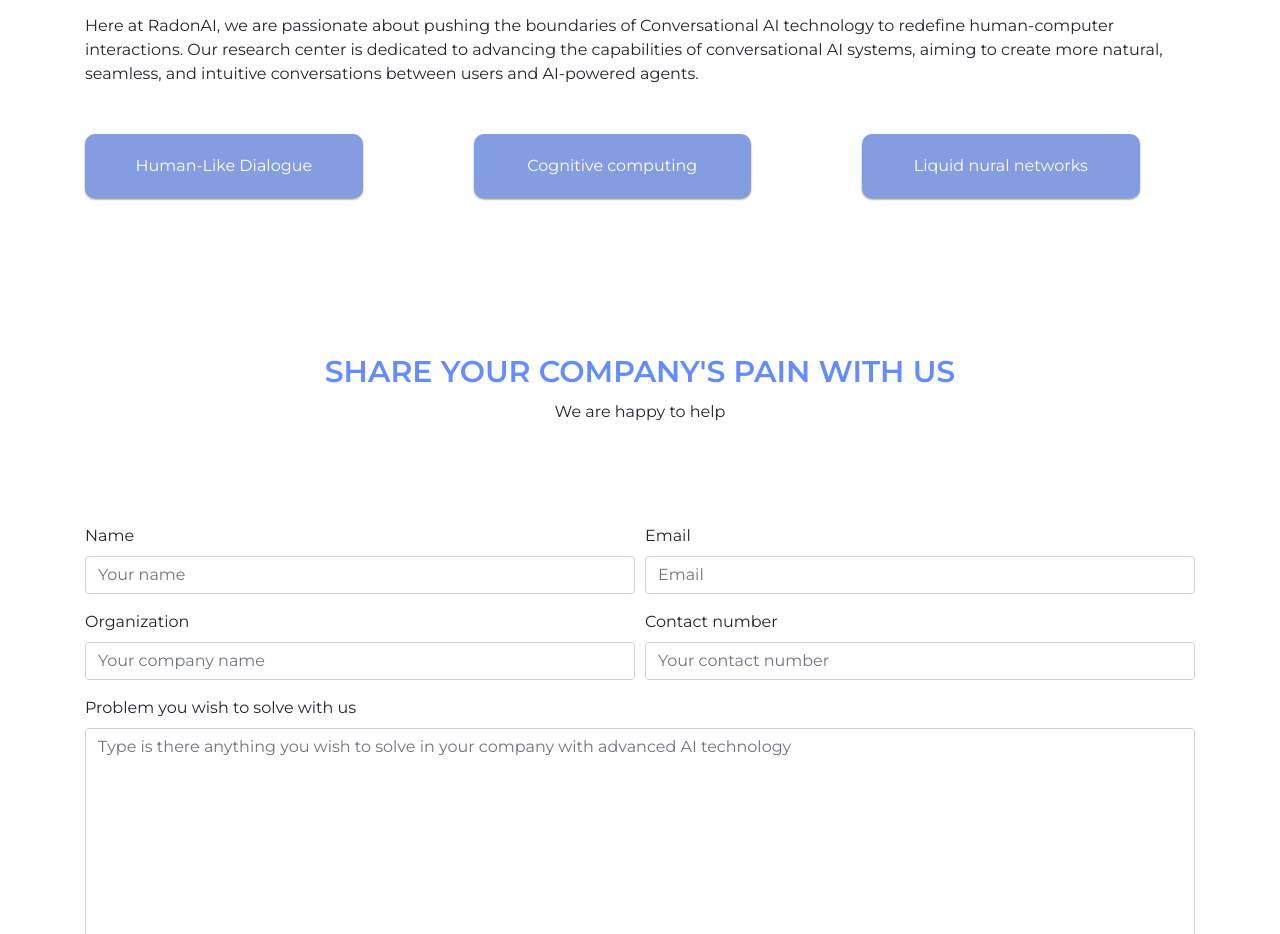
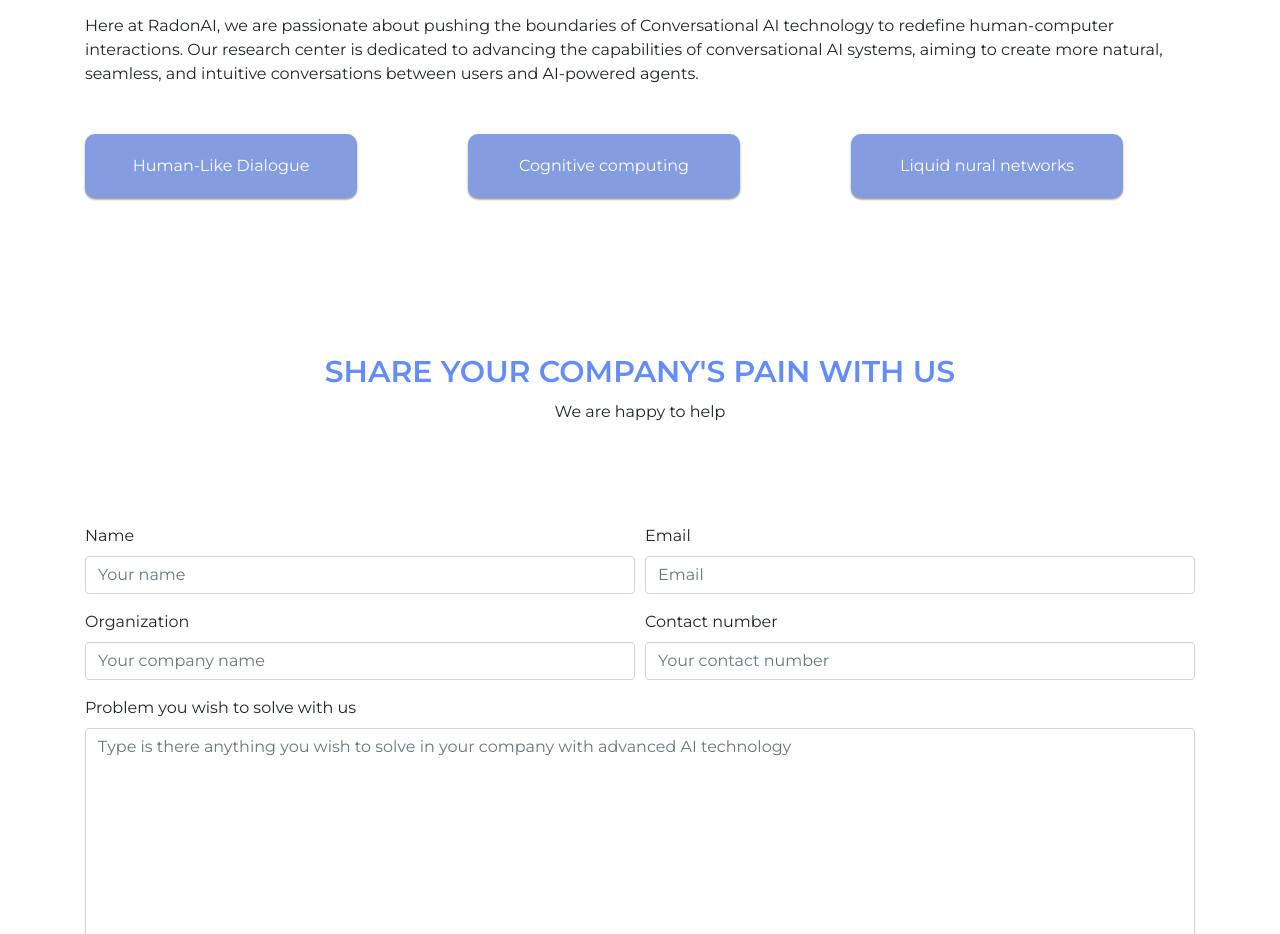
Before and after one commit to Radon-ai-py/website, a plain HTML site: page index.html in a window 1280 px wide. Shown: the part 2780-3714 px from the top of the page. Drawn offline with Linux system fonts and the light colour scheme.

Commit message:
research box edited2

```diff
--- a/css/style.css
+++ b/css/style.css
@@ -107,7 +107,7 @@
    float: left;
    align-items: flex-start;
    justify-content: center;
-   width: 25%;
+   width: 17rem;
    height: 4rem;
    padding: 20px 20px;
    background-color: #93aef9;
@@ -220,7 +220,7 @@
     float: left;
     align-items: flex-start;
     justify-content: center;
-    width: 25%;
+    width: 17rem;
     height: 4rem;
     padding: 20px 20px;
     background-color: #93aef9;
@@ -333,7 +333,7 @@
     float: left;
     align-items: flex-start;
     justify-content: center;
-    width: 25%;
+    width: 17rem;
     height: 4rem;
     padding: 20px 20px;
     background-color: #93aef9;
```
